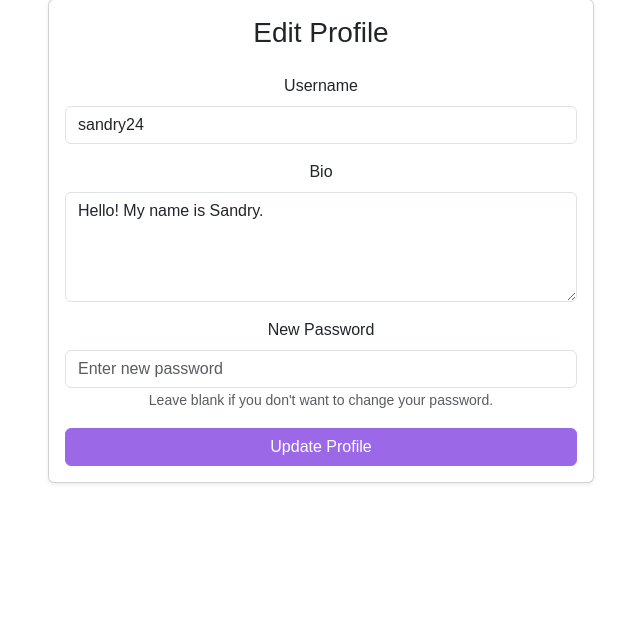
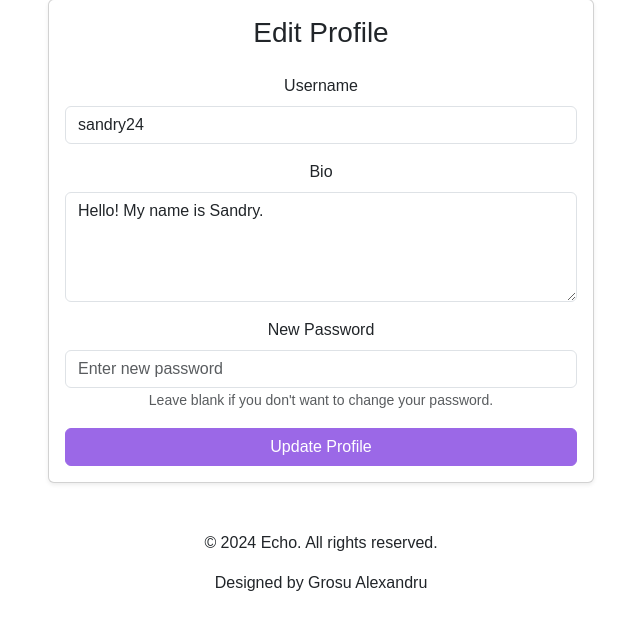
Before and after one commit to sandry24/Echo, a Flask app: page /edit-profile in a window 1280 px wide. Shown: the part 125-764 px from the top of the page, without its empty margins (319-959 px from the left). Run offline with Flask 3, Linux system fonts and the light colour scheme; a user stored in the database is signed in; some libraries are stand-ins or nearby versions; some web fonts are replaced.

Commit message:
Add footer and author credits

```diff
--- a/templates/layout.html
+++ b/templates/layout.html
@@ -6,6 +6,7 @@
 
         <meta charset="utf-8">
         <meta name="viewport" content="initial-scale=1, width=device-width">
+        <meta name="author" content="Grosu Alexandru / sandry24">
 
         <!-- http://getbootstrap.com/docs/5.3/ -->
         <link href="https://cdn.jsdelivr.net/npm/bootstrap@5.3.3/dist/css/bootstrap.min.css" rel="stylesheet" integrity="sha384-QWTKZyjpPEjISv5WaRU9OFeRpok6YctnYmDr5pNlyT2bRjXh0JMhjY6hW+ALEwIH" crossorigin="anonymous">
@@ -60,6 +61,13 @@
             {% block main %}{% endblock %}
         </main>
 
+        <footer class="text-center">
+            <div class="container">
+                <p>&copy; 2024 Echo. All rights reserved.</p>
+                <p>Designed by Grosu Alexandru</p>
+            </div>
+        </footer>
+
     </body>
 
 </html>
```
